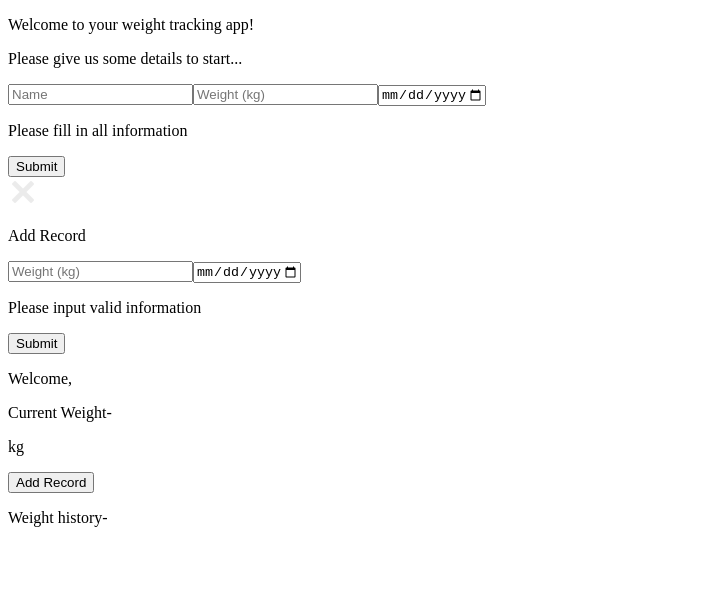
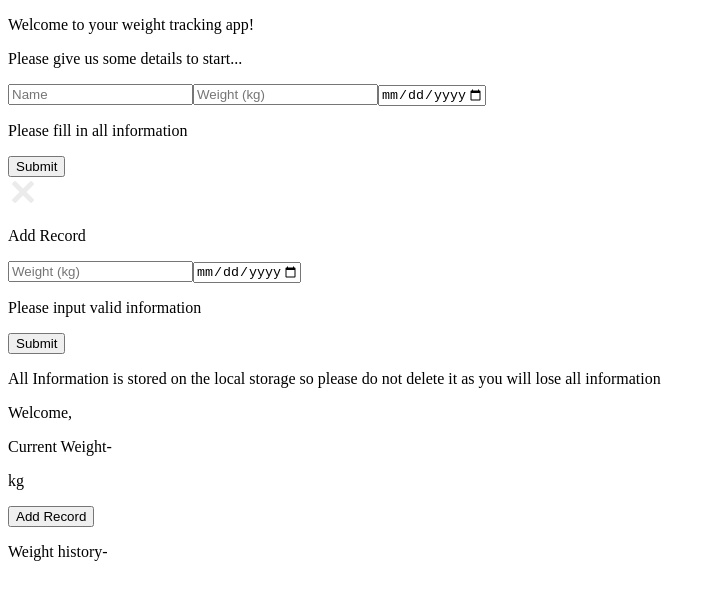
Before and after one commit to Kroplewski-M/weight-tracking, a Vue app: page / in a window 1280 px wide. Shown: the top 600 px of the page, without its empty margins (0-715 px from the left). Built offline with nearby package versions, Linux system fonts and the light colour scheme; the HTML template or start-up script is replaced by a standard one.

Commit message:
give warning about where information is stored

```diff
--- a/src/App.vue
+++ b/src/App.vue
@@ -1,5 +1,5 @@
 <template>
-  <div class="w-[99vw] min-h-[100vh] bg-[#111111]">
+  <div class="w-[100vw] min-h-[100vh] bg-[#111111]">
       <AppWelcome :class="showWelcome" @submit="submit"></AppWelcome>
       <AppAddRecord :class="showAddRecord" @closeAddRecord="closeAddRecord" @addWeightRecord="addWeightRecord"></AppAddRecord>
       <div class="w-[800px] mx-auto">
--- a/src/components/AppOverview.vue
+++ b/src/components/AppOverview.vue
@@ -1,5 +1,8 @@
 <template>
-    <section>
+  <div class="w-[100vw] h-[25px] bg-red-700 absolute left-0 pb-5">
+    <p class="text-center text-zinc-300 font-bold">All Information is stored on the local storage so please do not delete it as you will lose all information</p>
+  </div>
+    <section class="pt-5">
           <p class="text-zinc-300 text-center pt-5 pb-[10px] text-[20px]">Welcome, {{name}}</p>
           <div class="w-[400px] h-[200px] rounded-tl-[510px] rounded-tr-[510px] bg-transparent border-solid border-[15px] border-purple-500 border-b-0 mt-[10px] mx-auto text-center">
             <p class="font-bold text-zinc-300 mt-10">Current Weight-</p>
```
